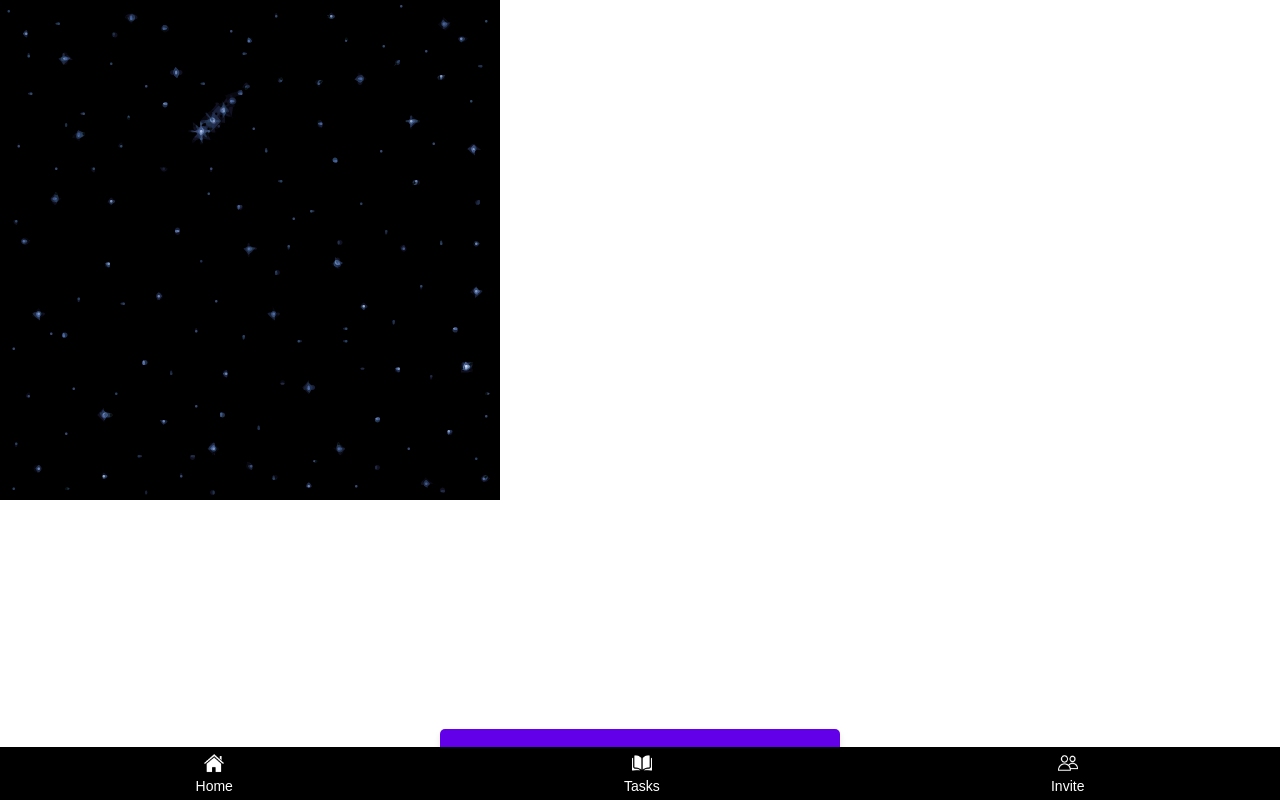
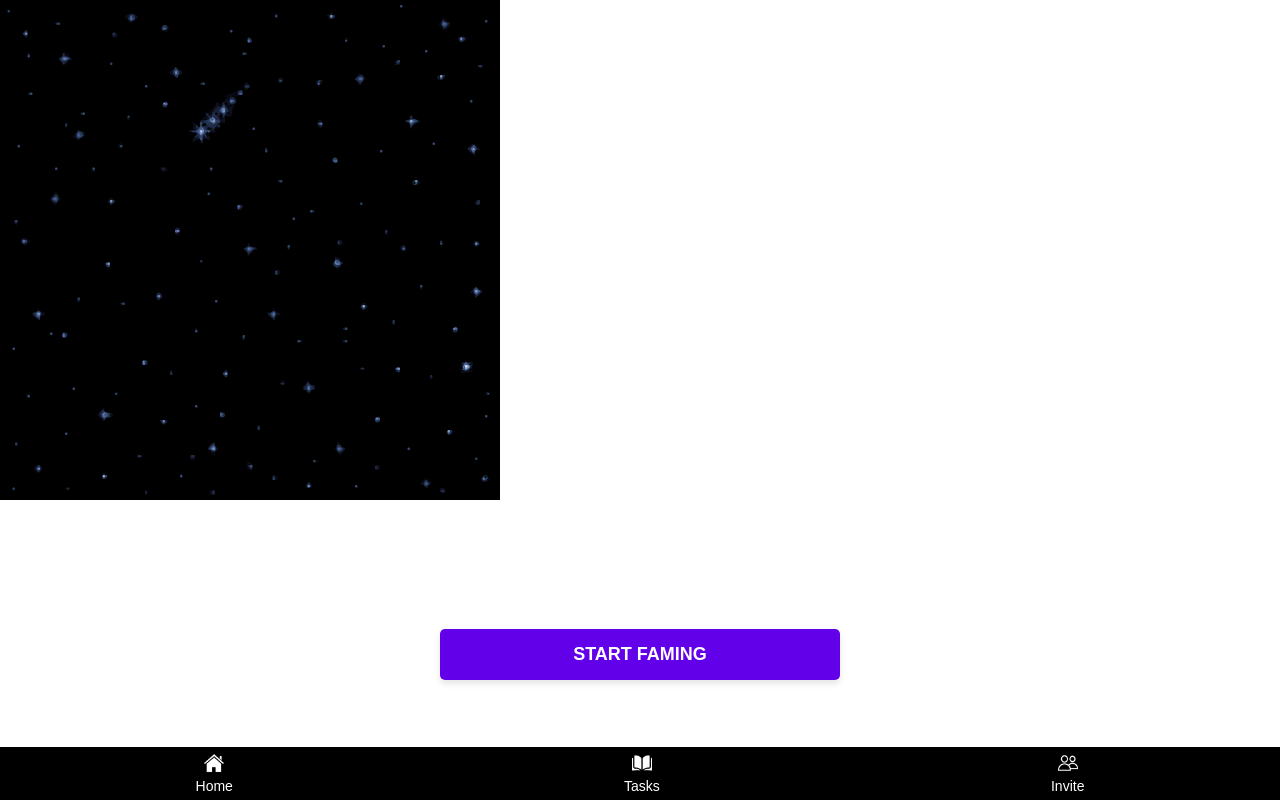
Before and after one commit to woulstrike/btc25mining, a React (Vite) app: page / in a window 1280 px wide. Built offline with nearby package versions, Linux system fonts and the light colour scheme.

Commit message:
Update startFarmingSection.css

```diff
--- a/src/components/button/css/startFarmingSection.css
+++ b/src/components/button/css/startFarmingSection.css
@@ -6,7 +6,7 @@
     transform: translateX(-50%);
     width: 90%;
     max-width: 400px;
-    padding: 0 10px;
+    padding: 100px;
 }
 
 
```
